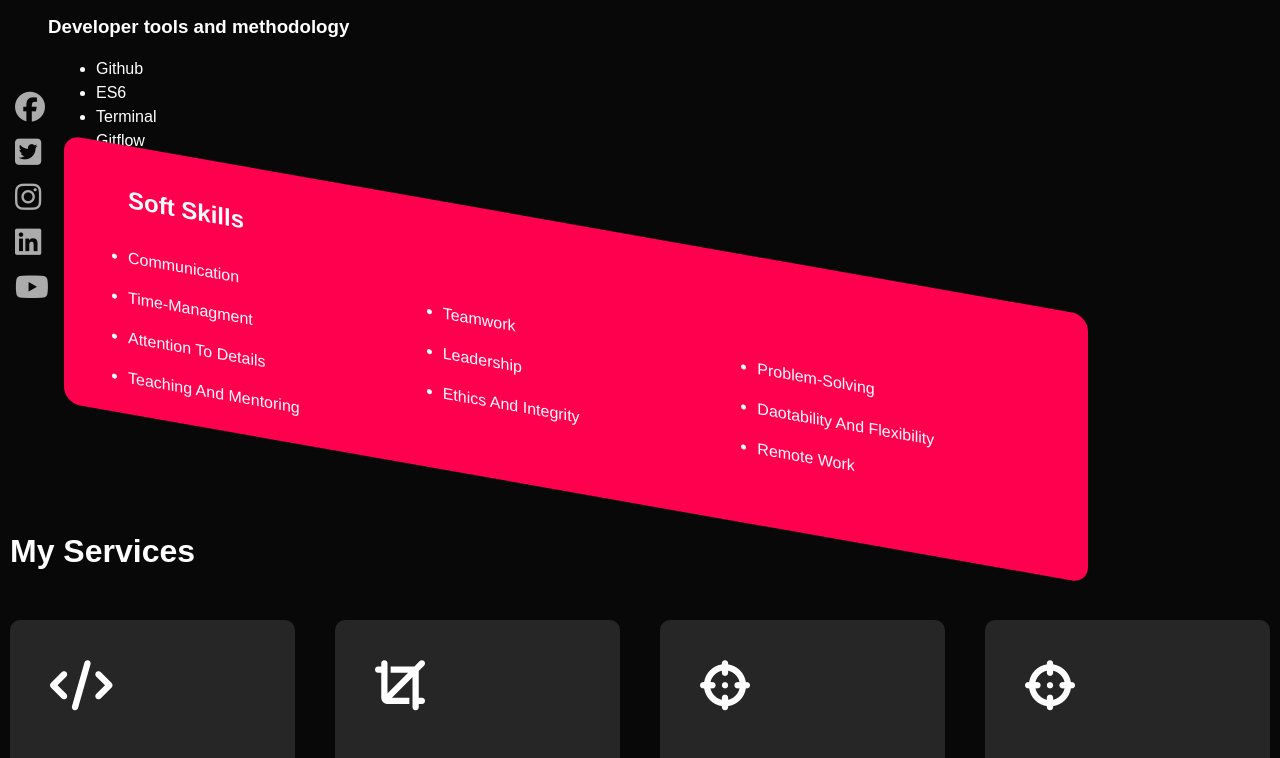
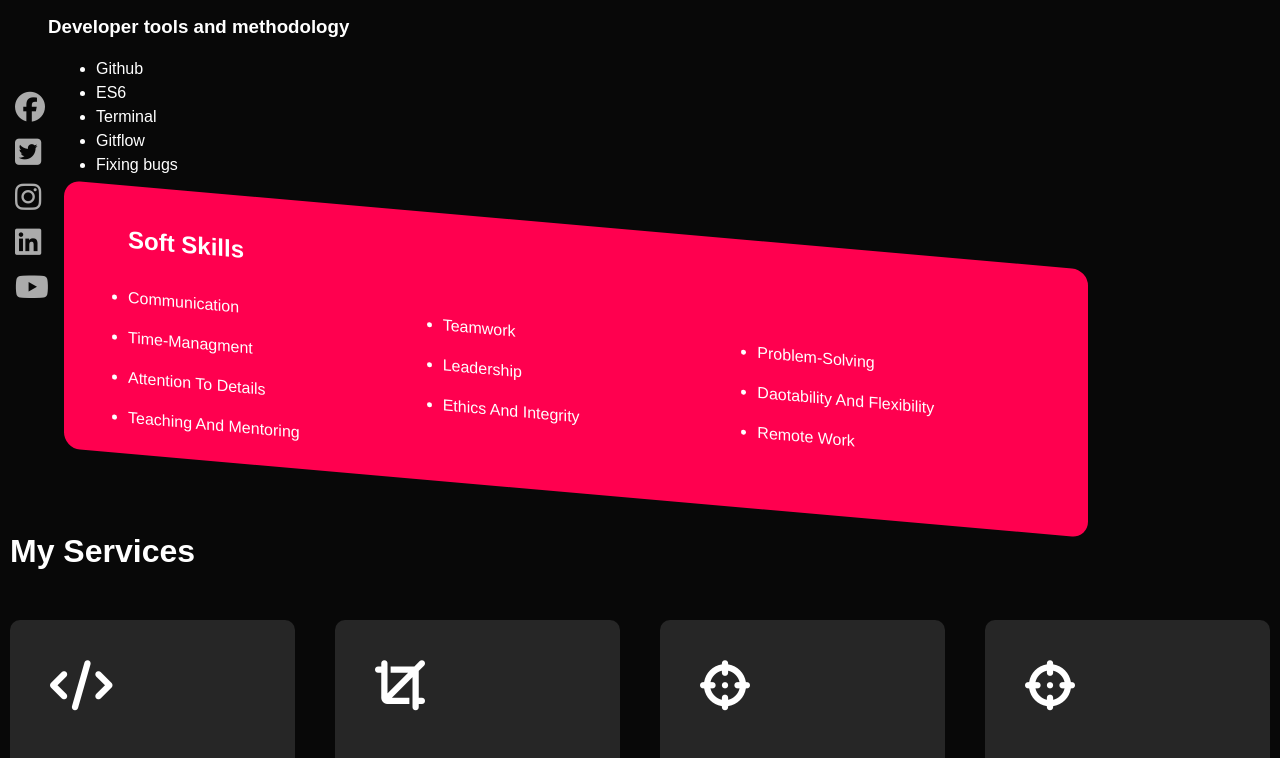
Before and after one commit to felixsunyk/Felixportfolio.com, a plain HTML site: page index.html in a window 1280 px wide. In both pictures the pointer is over the element 576 px from the left and 2324 px from the top of the page. Shown: the part 1966-2724 px from the top of the page. Drawn offline with Linux system fonts and the light colour scheme.

```diff
--- a/style.css
+++ b/style.css
@@ -200,7 +200,7 @@ nav ul li a:hover::after {
  }
  .soft-skills:hover{
   background: #ff004f;
-  transform: skewY(10deg);
+  transform: skewY(5deg);
  }
  .skills{
   margin-bottom: 1em;
@@ -485,3 +485,6 @@ nav .fa-solid {
   margin-top: -40px;
   display: block;
 }
+/* .row{
+  display: block;
+} */
```
Also changed, not shown: index.html (indentation only).
